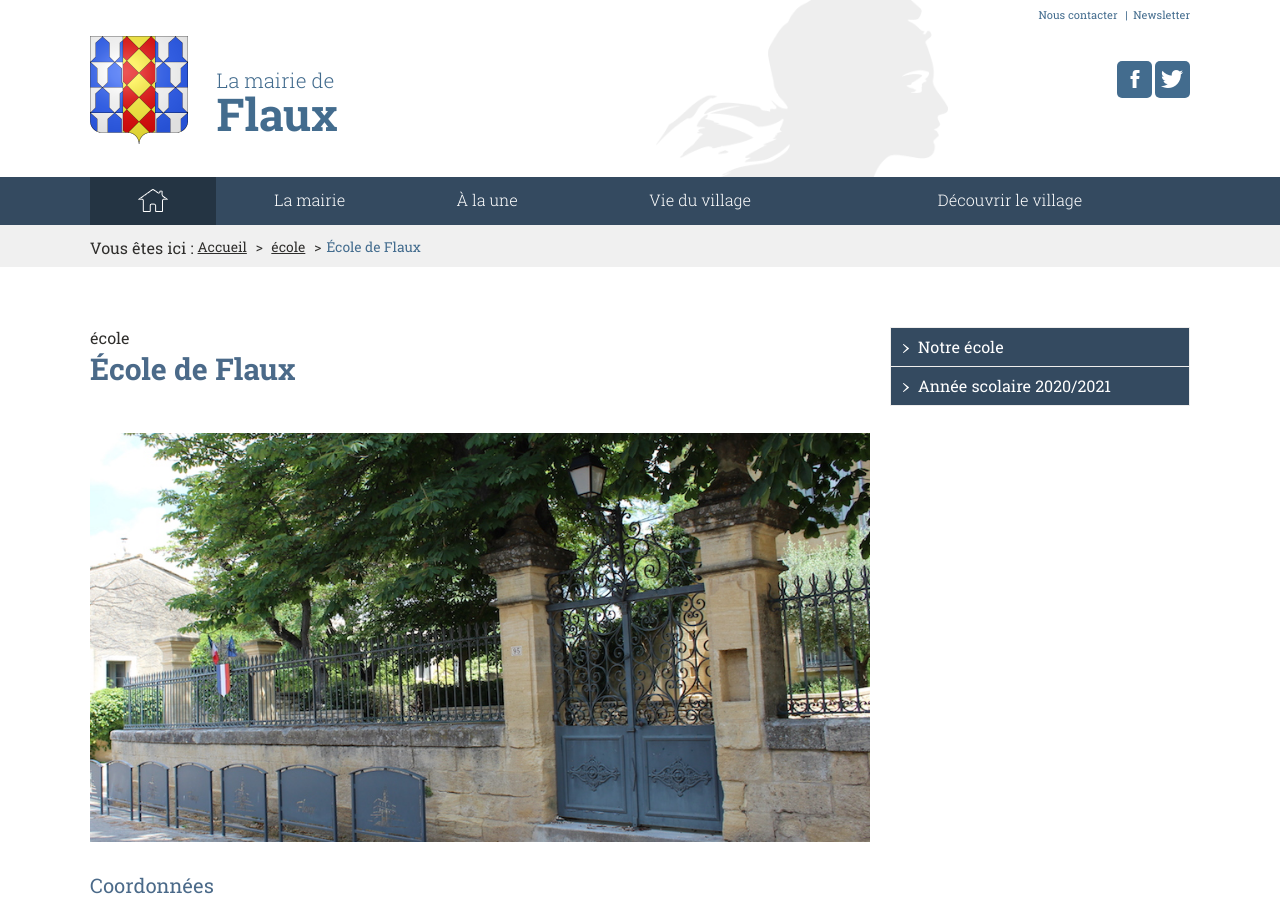
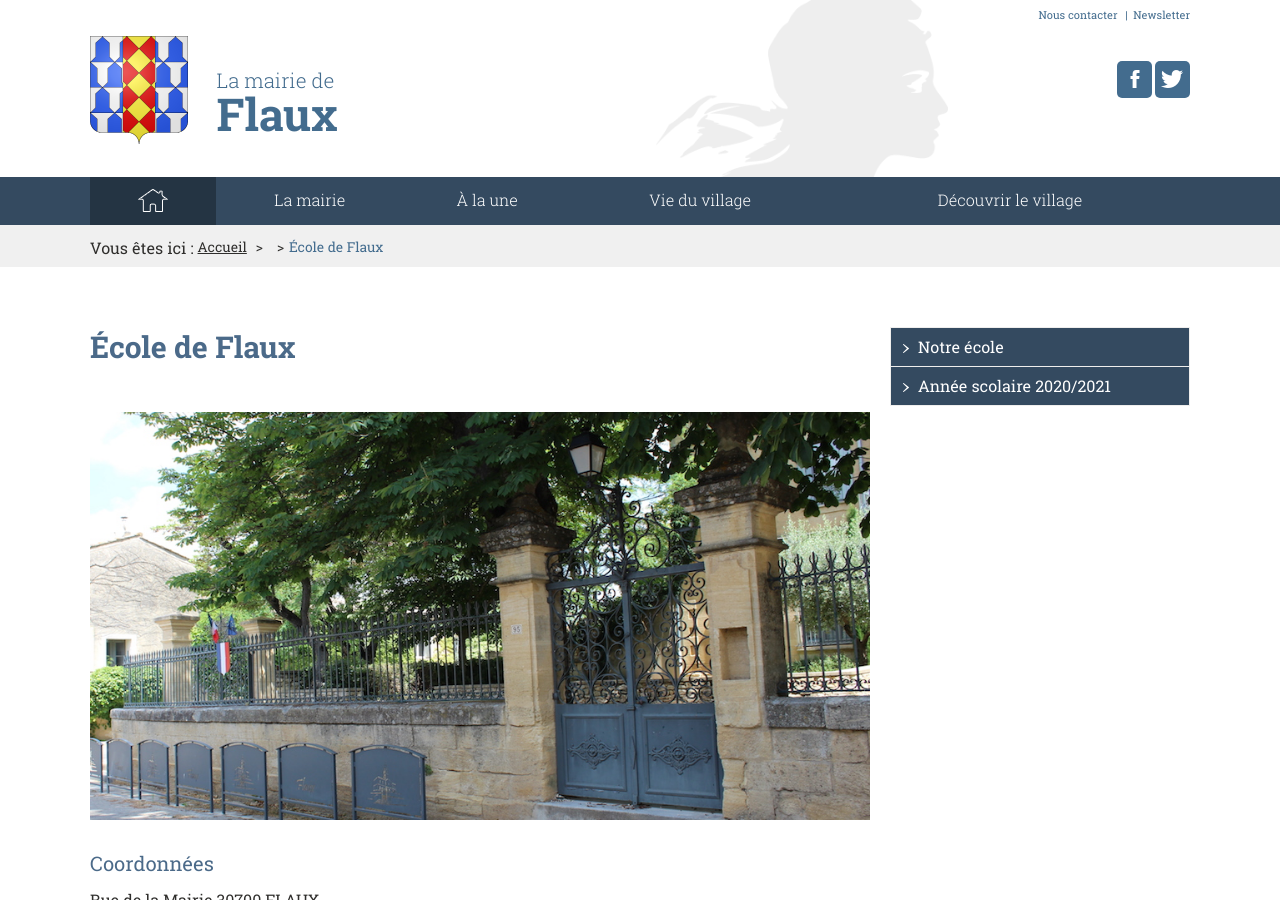
Before and after one commit to Flaux-Village/flaux-village.github.io, a Jekyll site: the page built from ecole.md, in a window 1280 px wide and 900 px high. Built offline with Jekyll 4.4.1, drawn with Linux system fonts in a browser that asks for light colours; our own code applies the rules of GitHub Pages for plain Markdown files.

Commit message:
Update ecole.md

```diff
--- a/ecole.md
+++ b/ecole.md
@@ -6,8 +6,7 @@ keywords: mairie, commune, flaux, gard, ecole, vie
 titre_page: École de Flaux
 illustration: /assets/illustrations/ecolebanner copy.JPG
 description_illustration: École de Flaux
-section: école
-addresse_section: /ecole.html
+
 menu_secondaire:
 - titre: Notre école
   addresse: /ecole.html
```
